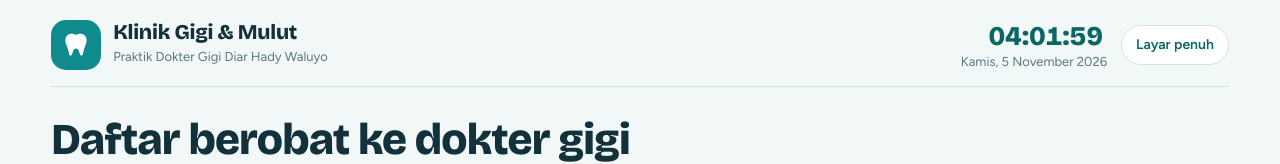
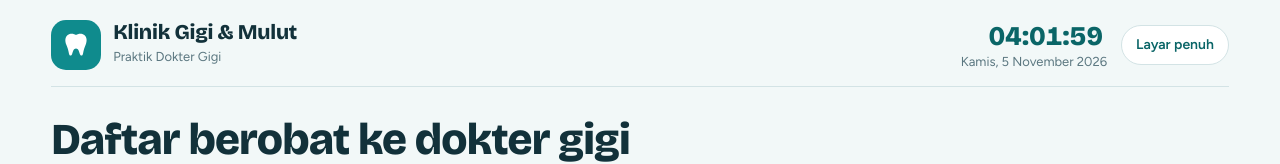
Before and after one commit to Peterslee/DentalV2, a plain HTML site: page index.html in a window 1280 px wide. Shown: the top 164 px of the page. Drawn offline with nearby package versions, Linux system fonts and the light colour scheme.

Commit message:
Fix header content and update clinic name

```diff
--- a/index.html
+++ b/index.html
@@ -8,7 +8,7 @@
 <link rel="stylesheet" href="style.css">
 </head>
 <body>
-<header class="top" id="top"><div class="tin"><div class="brand"><div class="logo" aria-hidden="true"><svg viewBox="0 0 48 48"><path d="M24 9c-3-2.2-8.5-3.2-12.5 0C7.2 12.400 7.400 18.500 9.500 23.500c2 4.800 3 8 4 13.500.6 3.200 3.400 4 4.600.8 1.200-4 2.400-8.500 5.900-8.500s4.700 4.500 5.900 8.500c1.200 3.200 4 2.400 4.600-.8 1-5.500 2-8.700 4-13.500 2.100-5 2.300-11.100-2-14.500C32.500 5.800 27 6.800 24 9z"/></svg></div><div><b id="cn">Klinik Gigi &amp; Mulut</b><span>Praktik Dokter Gigi Diar Hady Waluyo</span></div></div><div class="clock"><div class="jam"><span id="jam-now">--:--:--</span><small id="zona"></small></div><div class="tg" id="tgl-now">&nbsp;</div></div><button type="button" class="fsb" id="fsb">Layar penuh</button></div></header>
+<header class="top" id="top"><div class="tin"><div class="brand"><div class="logo" aria-hidden="true"><svg viewBox="0 0 48 48"><path d="M24 9c-3-2.2-8.5-3.2-12.5 0C7.2 12.400 7.400 18.500 9.500 23.500c2 4.800 3 8 4 13.500.6 3.200 3.400 4 4.600.8 1.200-4 2.400-8.500 5.900-8.500s4.700 4.500 5.900 8.500c1.200 3.200 4 2.400 4.600-.8 1-5.500 2-8.700 4-13.500 2.100-5 2.300-11.100-2-14.500C32.500 5.800 27 6.800 24 9z"/></svg></div><div><b id="cn">Klinik Gigi &amp; Mulut</b><span>Praktik Dokter Gigi</span></div></div><div class="clock"><div class="jam"><span id="jam-now">--:--:--</span><small id="zona"></small></div><div class="tg" id="tgl-now">&nbsp;</div></div><button type="button" class="fsb" id="fsb">Layar penuh</button></div></header>
 <main class="wrap" id="app"></main>
 <script src="script.js"></script>
 </body>
```
